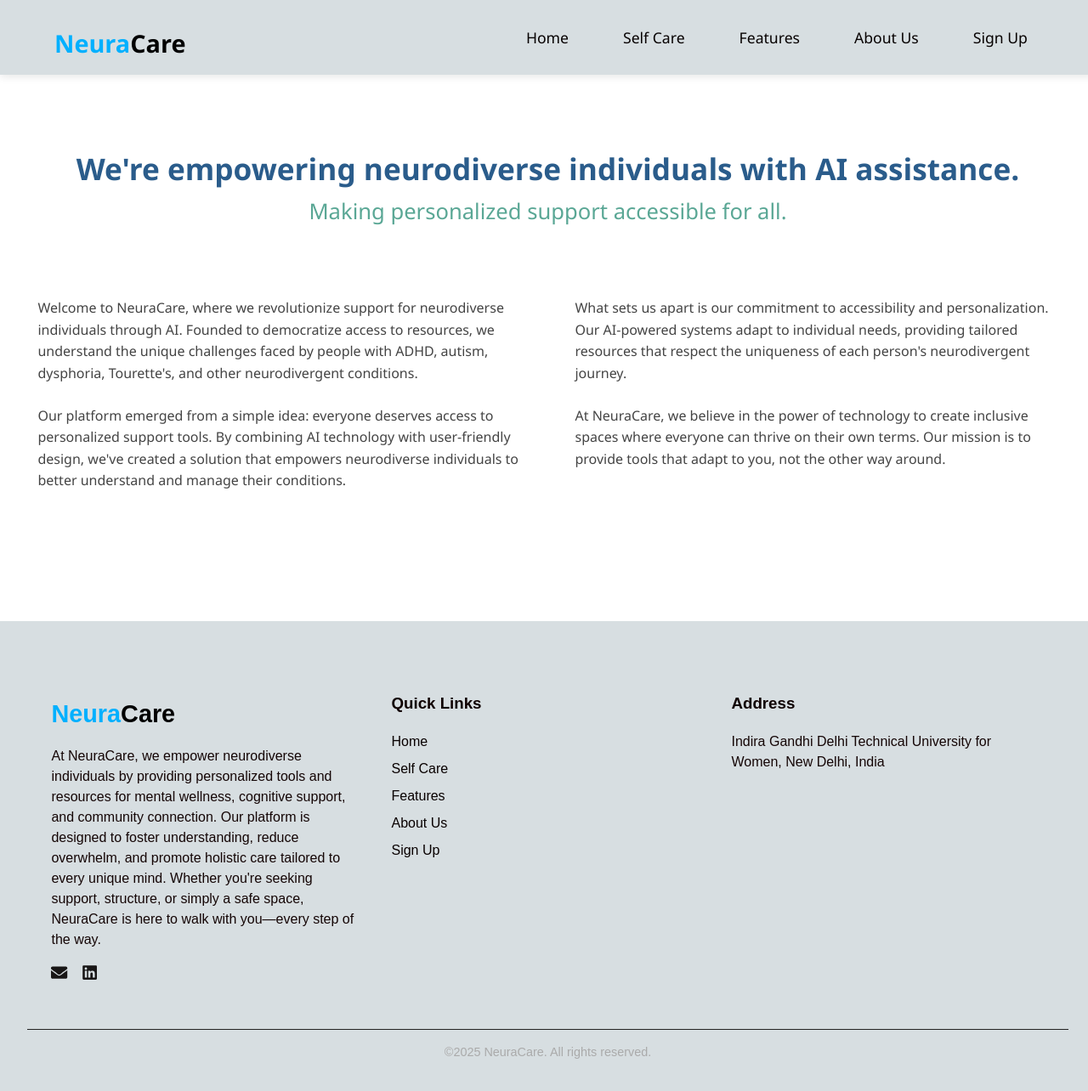
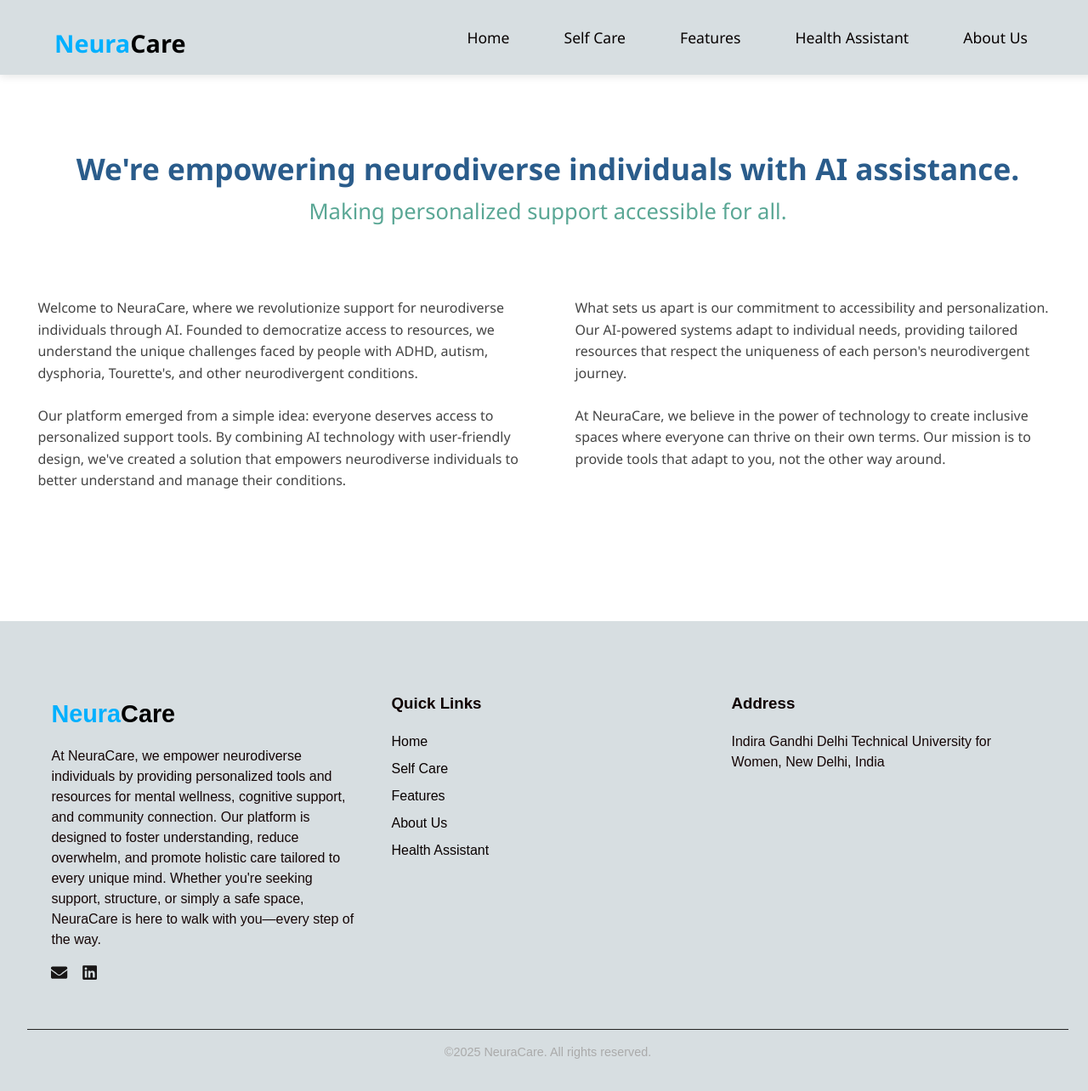
Before and after one commit to Shubhra-Sharma/NeuraCare, a React (Vite) app: page /about in a window 1280 px wide. Shown: the top 1284 px of the page at 85% size. Built offline with nearby package versions, Linux system fonts and the light colour scheme.

Commit message:
Added Health Assistant

```diff
--- a/src/App.jsx
+++ b/src/App.jsx
@@ -5,7 +5,6 @@ import Navbar from './Navbar.jsx';
 import Footer from './Footer.jsx';
 import Desc from './landing_page/home/Desc.jsx';
 import AboutUs from './landing_page/about/AboutUs.jsx';
-import LearningHub from './landing_page/learning_hub/LearningHub.jsx';
 import SelfCare from './landing_page/selfcare/SelfCare.jsx';
 import Features from './landing_page/features/Features.jsx';
 function App() {
@@ -18,7 +17,6 @@ function App() {
           <Route path='/Features' element={<Features/>}/>
           <Route path='/SelfCare' element={<SelfCare/>}/>
           <Route path="/about" element={<AboutUs />} />
-
         </Routes>
       </main>
       <Footer />
--- a/src/Footer.jsx
+++ b/src/Footer.jsx
@@ -26,7 +26,7 @@ const Footer = () => {
       <li><Link to="/SelfCare">Self Care</Link></li>
       <li><Link to="/Features">Features</Link></li>
         <li><Link to="/about">About Us</Link></li>
-        <li><Link to="/signup">Sign Up</Link></li>
+        <li><Link to="https://ai-health-assistant-neuro.streamlit.app/">Health Assistant</Link></li>
           </ul>
         </div>
 
--- a/src/Navbar.jsx
+++ b/src/Navbar.jsx
@@ -10,8 +10,8 @@ function Navbar() {
       <li><Link to="/">Home</Link></li>
       <li><Link to="/SelfCare">Self Care</Link></li>
       <li><Link to="/Features">Features</Link></li>
-        <li><Link to="/about">About Us</Link></li>
-        <li><Link to="/signup">Sign Up</Link></li>
+      <li><Link to="https://ai-health-assistant-neuro.streamlit.app/">Health Assistant</Link></li>
+      <li><Link to="/about">About Us</Link></li>
       </ul>
     </nav>
   );
```
